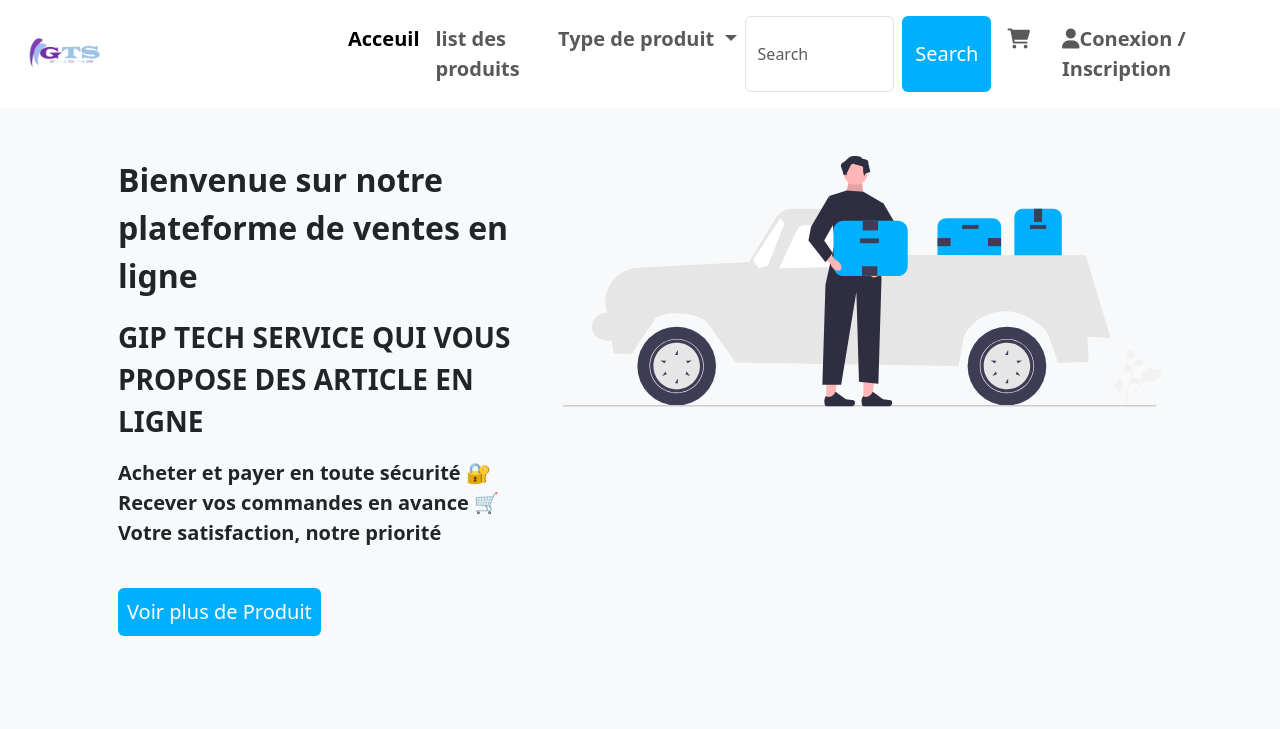
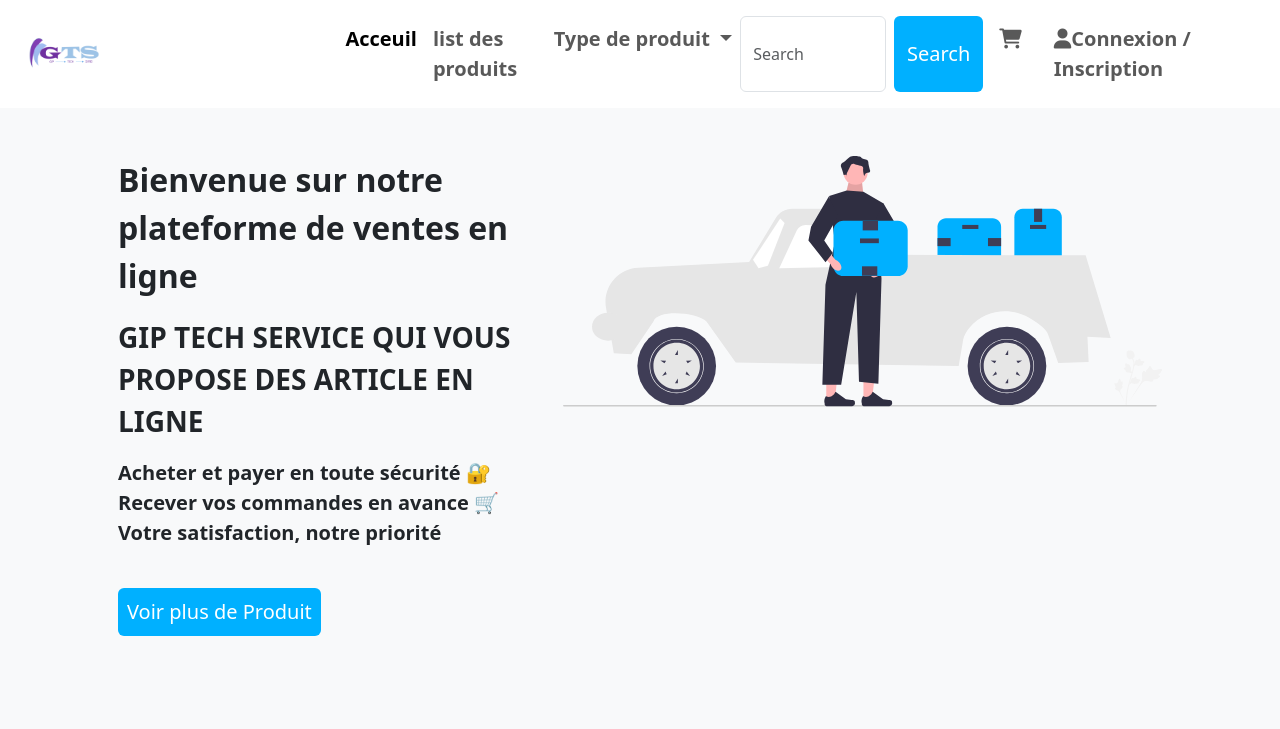
Before and after one commit to saliou1/GTS, a plain HTML site: page index.html in a window 1280 px wide. Shown: the top 729 px of the page. Drawn offline with nearby package versions, Linux system fonts and the light colour scheme.

Commit message:
Update index.html

```diff
--- a/index.html
+++ b/index.html
@@ -52,7 +52,7 @@
               <i class="fa-solid fa-1x fa-cart-shopping"></i></a>
               </li>
               <li class="nav-item mx-2">
-                <a class="nav-link" href="conexion/index.html"><i class="fa-solid fa-user"></i>Conexion / Inscription</a>
+                <a class="nav-link" href="conexion/index.html"><i class="fa-solid fa-user"></i>Connexion / Inscription</a>
               </li>
             </ul>
     </div>
```
